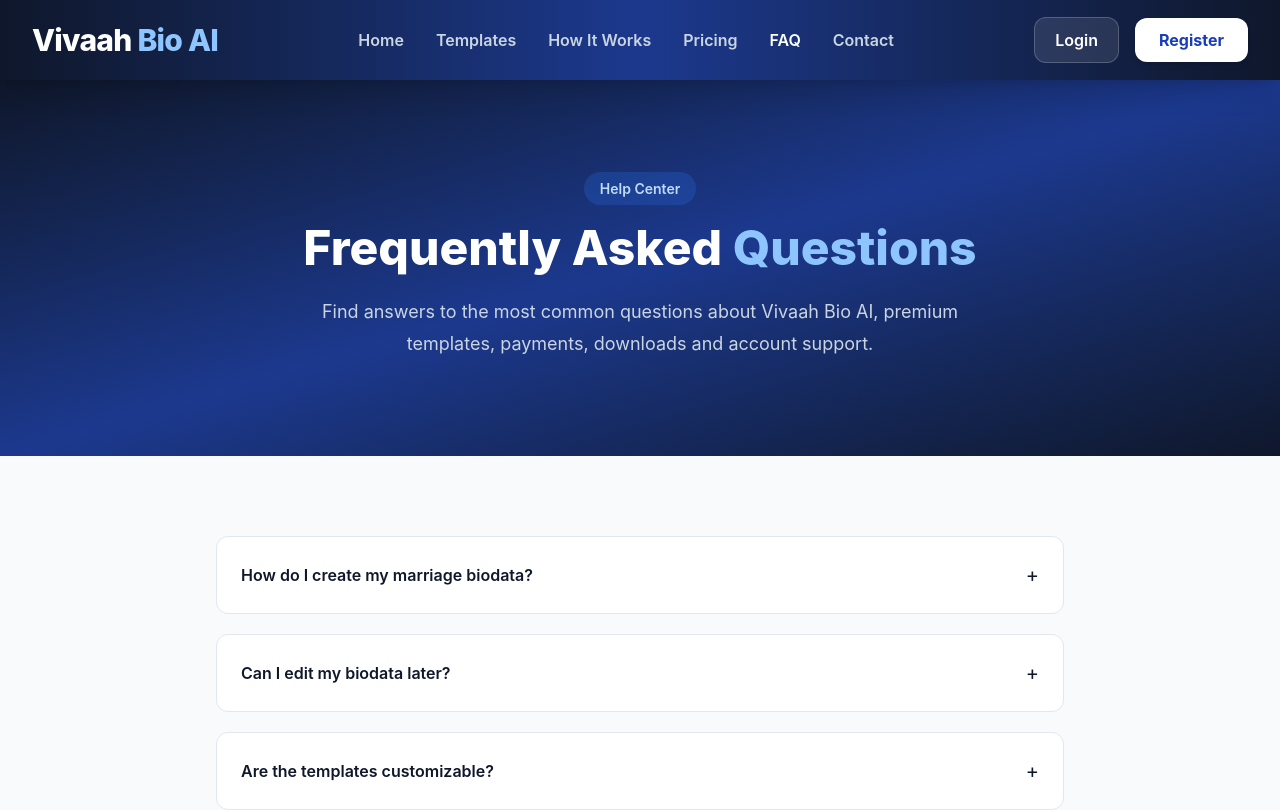
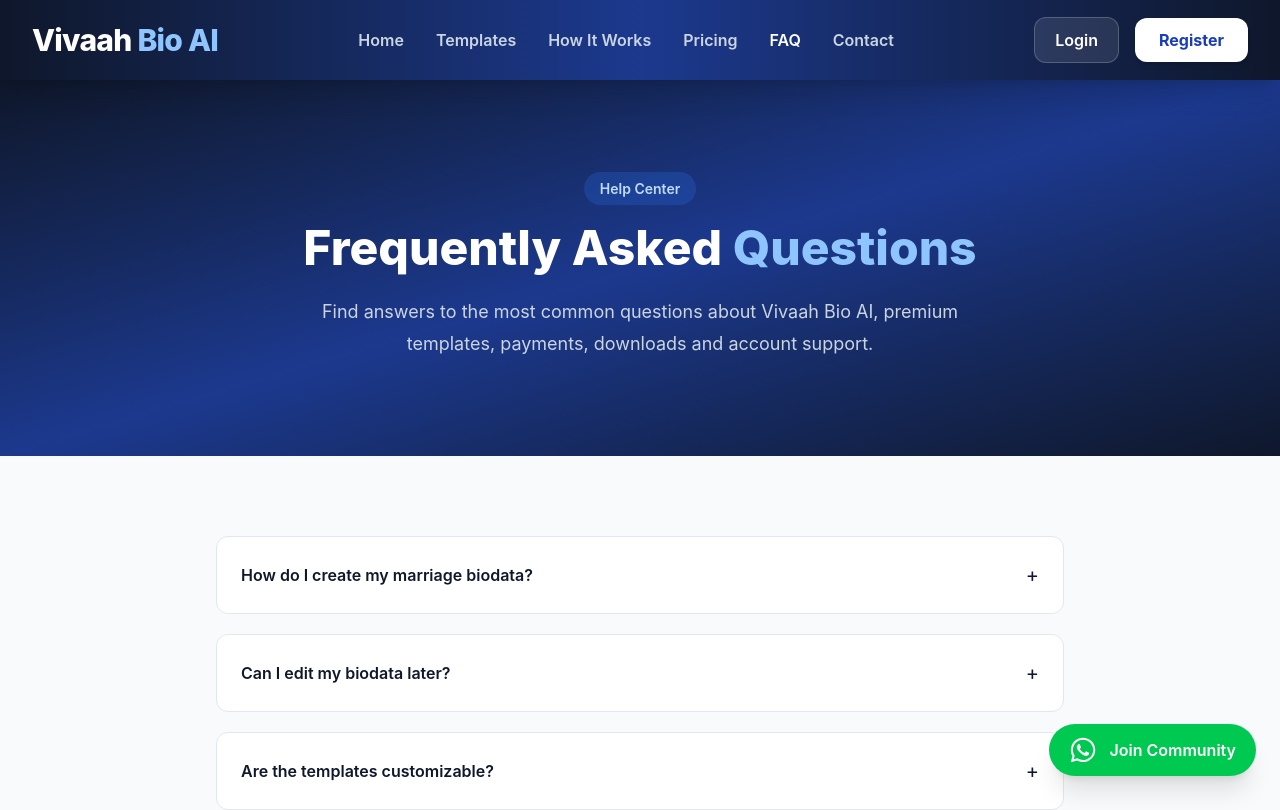
Before and after one commit to shoporiahub/vivahbio, a React (Vite) app in the folder frontend/: page /faq in a window 1280 px wide. Shown: the top 810 px of the page. Built offline with nearby package versions, Linux system fonts and the light colour scheme.

Commit message:
navbar updates

```diff
--- /dev/null
+++ b/frontend/src/components/common/WhatsappButton.tsx
@@ -0,0 +1,43 @@
+import { FaWhatsapp } from "react-icons/fa";
+
+const WHATSAPP_LINK =
+    "https://chat.whatsapp.com/GPheTLR5bAt4fsqfjKzCpx?mode=gi_t";
+
+function WhatsappButton() {
+    return (
+        <a
+            href={WHATSAPP_LINK}
+            target="_blank"
+            rel="noopener noreferrer"
+            aria-label="Join WhatsApp Community"
+            className="
+                fixed
+                bottom-6
+                right-6
+                z-50
+                flex
+                items-center
+                gap-3
+                rounded-full
+                bg-green-500
+                px-5
+                py-3
+                text-white
+                shadow-xl
+                transition-all
+                duration-300
+                hover:scale-105
+                hover:bg-green-600
+                hover:shadow-2xl
+            "
+        >
+            <FaWhatsapp size={28} />
+
+            <span className="hidden font-semibold sm:block">
+                Join Community
+            </span>
+        </a>
+    );
+}
+
+export default WhatsappButton;
--- a/frontend/src/components/home/Hero.tsx
+++ b/frontend/src/components/home/Hero.tsx
@@ -71,6 +71,7 @@
                                 src={heroImage}
                                 alt="Marriage Biodata Preview"
                                 className="w-[550px] lg:w-[650px] xl:w-[700px] rounded-3xl object-cover drop-shadow-2xl transition duration-300 hover:scale-105"
+                                onClick={() => navigate("/templates")}
                             />
 
                         </div>
--- a/frontend/src/components/layout/HamburgerMenu.tsx
+++ b/frontend/src/components/layout/HamburgerMenu.tsx
@@ -4,7 +4,6 @@
     X,
     Home,
     FileText,
-    Sparkles,
     BadgeDollarSign,
     Mail,
     CircleHelp,
@@ -79,8 +78,8 @@
     return (
         <div
             className={`fixed inset-0 z-[100] transition-all duration-300 ${isOpen
-                    ? "visible opacity-100"
-                    : "invisible opacity-0"
+                ? "visible opacity-100"
+                : "invisible opacity-0"
                 }`}
         >
             {/* Overlay */}
@@ -94,8 +93,8 @@
 
             <aside
                 className={`absolute right-0 top-0 flex h-full w-80 max-w-[88vw] flex-col overflow-hidden bg-white shadow-2xl transition-transform duration-300 ${isOpen
-                        ? "translate-x-0"
-                        : "translate-x-full"
+                    ? "translate-x-0"
+                    : "translate-x-full"
                     }`}
             >
                 {/* Header */}
@@ -158,6 +157,15 @@
                             </NavLink>
                         );
                     })}
+                    {isAuthenticated && (
+                        <NavLink
+                            to="/dashboard"
+                            onClick={onClose}
+                            className="block rounded-xl px-4 py-3 text-base font-semibold text-slate-900 transition hover:bg-slate-100 hover:text-blue-700"
+                        >
+                            Dashboard
+                        </NavLink>
+                    )}
                 </div>
                 {/* Footer */}
 
--- a/frontend/src/components/layout/Layout.tsx
+++ b/frontend/src/components/layout/Layout.tsx
@@ -1,6 +1,7 @@
 import type { ReactNode } from "react";
 import Navbar from "./Navbar";
 import Footer from "./Footer";
+import WhatsappButton from "../common/WhatsappButton";
 
 type LayoutProps = {
     children: ReactNode;
@@ -14,6 +15,8 @@
             <main>{children}</main>
 
             <Footer />
+
+            <WhatsappButton />
         </>
     );
 }
--- a/frontend/src/components/layout/Navbar.tsx
+++ b/frontend/src/components/layout/Navbar.tsx
@@ -51,10 +51,9 @@
                                 key={item.href}
                                 to={item.href}
                                 className={({ isActive }) =>
-                                    `text-base font-semibold transition-colors duration-200 ${
-                                        isActive
-                                            ? "text-white"
-                                            : "text-slate-300 hover:text-white"
+                                    `text-base font-semibold transition-colors duration-200 ${isActive
+                                        ? "text-white"
+                                        : "text-slate-300 hover:text-white"
                                     }`
                                 }
                             >
@@ -97,13 +96,14 @@
 
                             <>
 
-                                <div className="rounded-full bg-white/10 px-4 py-2">
-
+                                <button
+                                    onClick={() => navigate("/dashboard")}
+                                    className="rounded-full bg-white/10 px-4 py-2 transition hover:bg-white/20"
+                                >
                                     <span className="font-semibold text-white">
                                         Hi, {user?.name}
                                     </span>
-
-                                </div>
+                                </button>
 
                                 <button
                                     onClick={handleLogout}
--- a/frontend/src/components/payment/PaymentSummary.tsx
+++ b/frontend/src/components/payment/PaymentSummary.tsx
@@ -5,42 +5,42 @@
 
 function PaymentSummary({ paymentSummary }: { paymentSummary: any }) {
 
-    // const handlePayment = async () => {
-    //     try {
-    //         const order = await createOrder("premium");
+    const handlePayment = async () => {
+        try {
+            const order = await createOrder("premium");
 
-    //         const options = {
-    //             key: order.key,
-    //             amount: order.amount,
-    //             currency: order.currency,
-    //             name: "DocCraft AI",
-    //             description: "Premium Marriage Biodata",
-    //             order_id: order.order_id,
+            const options = {
+                key: order.key,
+                amount: order.amount,
+                currency: order.currency,
+                name: "DocCraft AI",
+                description: "Premium Marriage Biodata",
+                order_id: order.order_id,
 
-    //             handler: function (response: any) {
-    //                 console.log("Payment Successful");
+                handler: function (response: any) {
+                    console.log("Payment Successful");
 
-    //                 console.log(response);
-    //             },
+                    console.log(response);
+                },
 
-    //             prefill: {
-    //                 name: "Daniyaal",
-    //                 email: "",
-    //                 contact: "",
-    //             },
+                prefill: {
+                    name: "Daniyaal",
+                    email: "",
+                    contact: "",
+                },
 
-    //             theme: {
-    //                 color: "#2563eb",
-    //             },
-    //         };
+                theme: {
+                    color: "#2563eb",
+                },
+            };
 
-    //         const razorpay = new window.Razorpay(options);
+            const razorpay = new window.Razorpay(options);
 
-    //         razorpay.open();
-    //     } catch (err) {
-    //         console.error(err);
-    //     }
-    // };
+            razorpay.open();
+        } catch (err) {
+            console.error(err);
+        }
+    };
 
 
     return (
@@ -149,7 +149,7 @@
             <button
                 type="button"
                 className="mt-10 w-full rounded-2xl bg-blue-600 py-4 text-lg font-semibold text-white transition hover:bg-blue-700"
-                // onClick={handlePayment}
+                onClick={handlePayment}
             >
                 Pay {paymentSummary.totalValue}
             </button>
```
Also changed, not shown: frontend/src/features/dashboard/pages/DashboardPage.tsx (+59 -18 lines).
